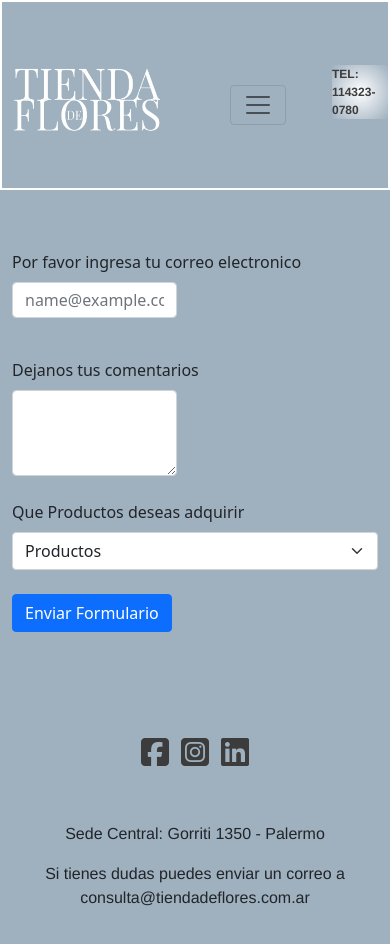
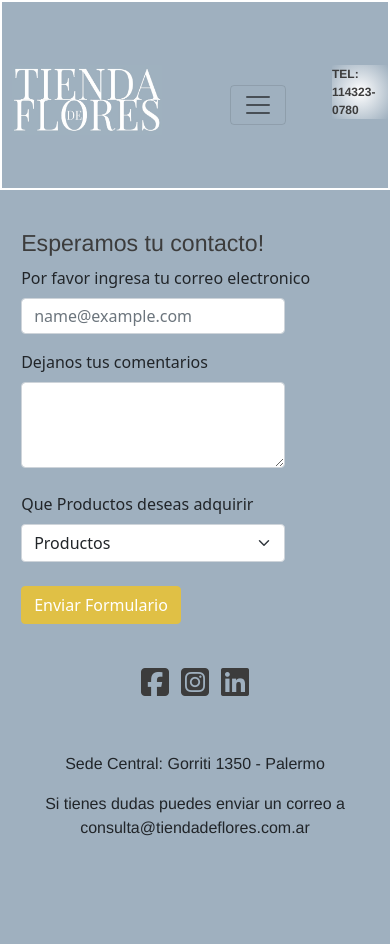
Before and after one commit to Federicodelporto/proyectos, a website: page paginas/Contactanos.html in a window 390 px wide. After the commit the page ends 910 px from the top, so only its background shows below. Drawn offline with nearby package versions, Linux system fonts and the light colour scheme.

Commit message:
modificadocontacto

```diff
--- a/paginas/Contactanos.html
+++ b/paginas/Contactanos.html
@@ -74,30 +74,35 @@
             </header>
         </div>
         <div class="container div11">
-            <main class="main">
-
+            <main class="main principalForm">
+                <div class="formulario">
+                    <div>
+                        <h3 class="tituloForm">Esperamos tu contacto!</h3>
+                    </div>
                     <div class="mb-3">
                         <label for="exampleFormControlInput1" class="form-label">Por favor ingresa tu correo
                             electronico</label>
                         <input type="email" class="form-control" id="exampleFormControlInput1"
                             placeholder="name@example.com">
-                </div> <br>
+                    </div>
                     <div class="mb-3">
                         <label for="exampleFormControlTextarea1" class="form-label">Dejanos tus comentarios</label>
                         <textarea class="form-control" id="exampleFormControlTextarea1" rows="3"></textarea>
                         <br>
-                    <label for="exampleFormControlTextarea1" class="form-label">Que Productos deseas adquirir</label>
+                        <label for="exampleFormControlTextarea1" class="form-label">Que Productos deseas
+                            adquirir</label>
                         <br>
-                    <select class="form-select" aria-label="Default select example">
+                        <select class="barraOpciones form-select" aria-label="Default select example">
                             <option selected>Productos</option>
                             <option value="1">Ramos</option>
                             <option value="2">Arreglos</option>
                             <option value="3">Plantas</option>
                         </select>
                         <br>
-                    <button type="button" class="btn btn-primary">Enviar Formulario</button>
-
+                        <button type="button" class="botonEnviar btn btn-primary">Enviar Formulario</button>
                     </div>
+                </div>
+                <div><img class="imgForm" src="../imagenes/arregloform.jpg" alt="arreglo floral"></div>
             </main>
         </div>
         <div class="div12">
--- a/scss/paginas/_contactanos.scss
+++ b/scss/paginas/_contactanos.scss
@@ -11,19 +11,52 @@
 }
 
 .div11 { grid-area: 3 / 1 / 7 / 6;
-    height: 530px;
-    margin-top: 150px;
+    height: 400px;
+    margin-top: 130px;
         .form-control{
-            width: 45% !important;
-            height: 5% !important;
+            width: 80%;
+            height: 5%;
         }
 }
 
 .div12 { grid-area: 7 / 1 / 8 / 6;
-    height: 40px;
+    height: 20px;
         .footer{
-            margin-top: -200px;
+            margin-top: -150px;
     }
+}
+
+.principalForm{
+    display: flex;
+    justify-content: space-around;
+}
+
+.formulario{
+    width: 70%;
+}
+
+.tituloForm{
+    font-family: map-get($estilos, font-family);
+    color:#3C3C3C;
+    cursor: default;
+}
+
+.barraOpciones{
+    width: 80%;
+}
+
+.botonEnviar{
+    background-color: #E0C045;
+    border-color: #E0C045;
+        &:hover{
+            background-color: #3C3C3C;
+            border-color: #3C3C3C;
+        }
+}
+
+.imgForm{
+    width: 300px; height: 400px;
+    border-radius: 15px;
 }
 
 @media screen and (max-width: 1100px) {
@@ -32,6 +65,27 @@
 }
 
 .div11{
-    margin-top: 90px;
+    margin-top: 120px;
+    .form-control{
+        width: 80%;
 }
 }
+
+.formulario{
+    width: 90%;
+}
+
+.barraOpciones{
+    width: 80%;
+}
+
+.imgForm{
+    width: 0px; height: 0px;
+}
+
+.div12 {
+    .footer{
+        margin-top: -120px;
+    }
+}
+}
```
Also changed, not shown: Imagenes/arregloform.jpg (added), css/main.css. Lines whose indentation alone changed are shown as unchanged.
